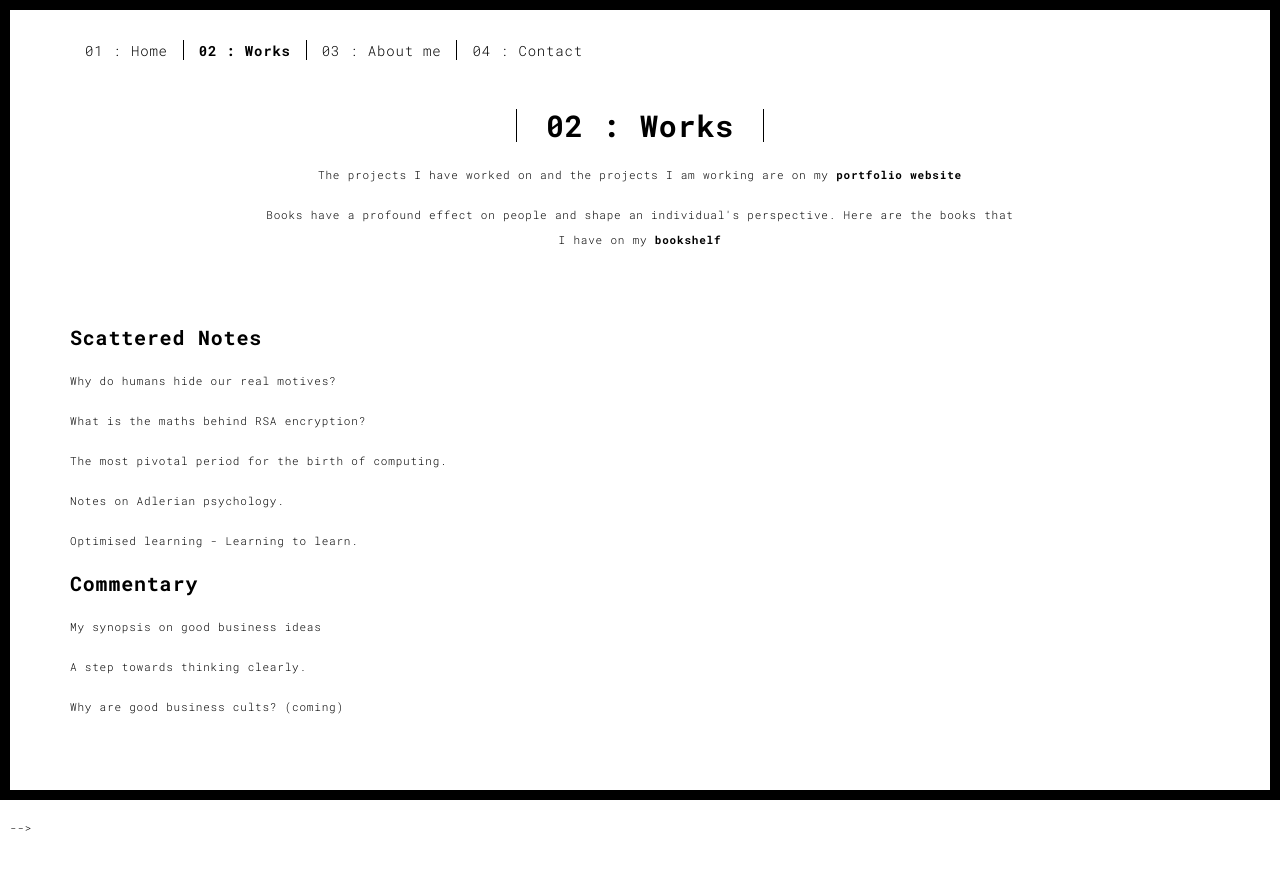
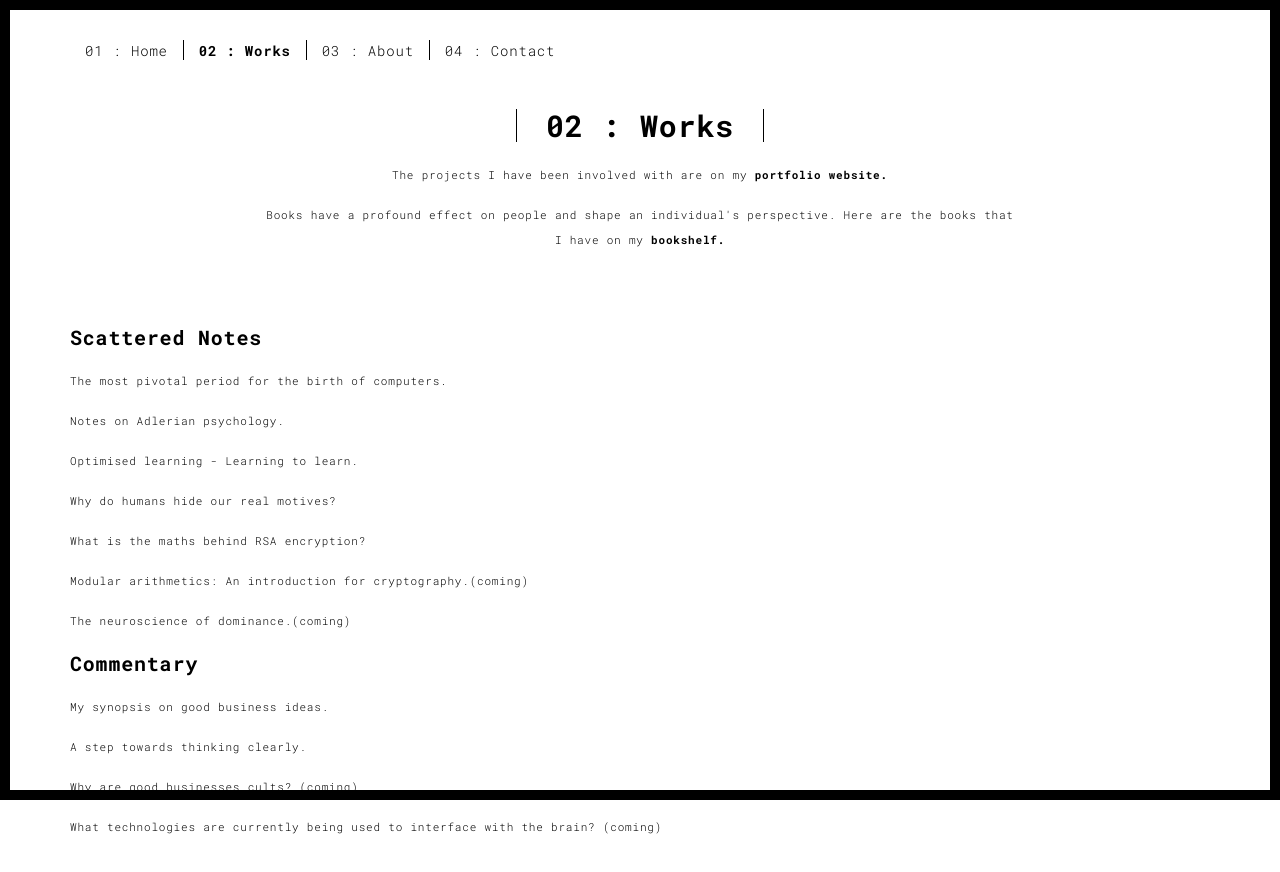
Before and after one commit to hithesh98/hns-personal-website, a plain HTML site: page works.html in a window 1280 px wide. Before the commit the page ends 850 px from the top, so only its background shows below. Drawn offline with Linux system fonts and the light colour scheme.

Commit message:
fix spelling mistakes

```diff
--- a/works.html
+++ b/works.html
@@ -39,7 +39,7 @@
         <ul class="nav navbar-nav ">
           <li><a href="./index.html" title="">01 : Home</a></li>
           <li><a href="./works.html" title="">02 : Works</a></li>
-          <li><a href="./about.html" title="">03 : About me</a></li>
+          <li><a href="./about.html" title="">03 : About</a></li>
           <li><a href="./contact.html" title="">04 : Contact</a></li>
         </ul>
 
@@ -56,26 +56,28 @@
       <div class="col-sm-8 col-sm-offset-2 section-container-spacer">
         <div class="text-center">
           <h1 class="h2">02 : Works</h1>
-          <p> The projects I have worked on and the projects I am working are on my <a href="https://hhh.works" target=".blank"><strong>portfolio website</strong> </a> </p>
-          <p> Books have a profound effect on people and shape an individual's perspective. Here are the books that I have on my <a href="/books.html"><strong>bookshelf</strong></a></p>
+          <p> The projects I have been involved with are on my <a href="https://hhh.works" target=".blank"><strong>portfolio website.</strong> </a> </p>
+          <p> Books have a profound effect on people and shape an individual's perspective. Here are the books that I have on my <a href="/books.html"><strong>bookshelf.</strong></a></p>
         </div>
       </div>
 
       <div class="col-md-12">
 
       <h3> Scattered Notes </h3>
+      <p><a href="https://www.notion.so/Chapter-2-The-Last-Transition-b9c76deff69444aaa9ac3a863d3f234b" >The most pivotal period for the birth of computers.</a></p>
+      <p><a href="https://www.notion.so/Notes-on-Adlerian-Psychology-d0439b1d45234daa9d395e1143080b1d" >Notes on Adlerian psychology.</a></p>
+      <p><a href="https://www.notion.so/Learning-to-Learn-1a3f7300d558452cbe764bc8be8dd111" >Optimised learning - Learning to learn.</a></p>
       <p><a href="https://www.notion.so/Why-do-humans-hide-our-real-motives-e762733ca47e4857a2d889172e80ac4d" >Why do humans hide our real motives?</a></p>
       <p><a href="https://www.notion.so/What-is-the-maths-behind-RSA-encryption-ece2b78212ed4614a99815b42eefb918" >What is the maths behind RSA encryption?</a></p>
-      <p><a href="https://www.notion.so/Chapter-2-The-Last-Transition-b9c76deff69444aaa9ac3a863d3f234b" >The most pivotal period for the birth of computing.</a></p>
-      <p><a href="https://www.notion.so/Notes-on-Adlerian-Psychology-d0439b1d45234daa9d395e1143080b1d" >Notes on Adlerian psychology.</a></p>
-      <p><a href="https://www.notion.so/Learning-to-Learn-1a3f7300d558452cbe764bc8be8dd111" >Optimised learning - Learning to learn.</a></p>
-
+      <p>Modular arithmetics: An introduction for cryptography.(coming)</p>
+      <p>The neuroscience of dominance.(coming)</p>
 
       <h3>Commentary</h3>
-      <p><a href="https://www.notion.so/Execution-is-more-important-than-idea-but-still-What-makes-a-great-business-idea-ccacc30176b44dc7b7836e642b033b07" >My synopsis on good business ideas</a></p>
+      <p><a href="https://www.notion.so/Execution-is-more-important-than-idea-but-still-What-makes-a-great-business-idea-ccacc30176b44dc7b7836e642b033b07" >My synopsis on good business ideas.</a></p>
       <p><a href="https://www.notion.so/A-step-towards-thinking-clearly-c8779207bb134847ac818a09b97e1c82" >A step towards thinking clearly.</a></p>
-      <p>Why are good business cults? (coming)</p>
-      <!--/myCarousel-->
+      <p>Why are good businesses cults? (coming)</p>
+      <p>What technologies are currently being used to interface with the brain? (coming)</p>
+
     </div>
 
 
@@ -101,6 +103,6 @@
 </script>
 
 
---> <script type="text/javascript" src="./main.70a66962.js"></script></body>
+<script type="text/javascript" src="./main.70a66962.js"></script></body>
 
 </html>
```
Also changed, not shown: about.html (+4 -4 lines), books.html (+1 -1 lines), contact.html (+1 -1 lines), index.html (+1 -1 lines).
